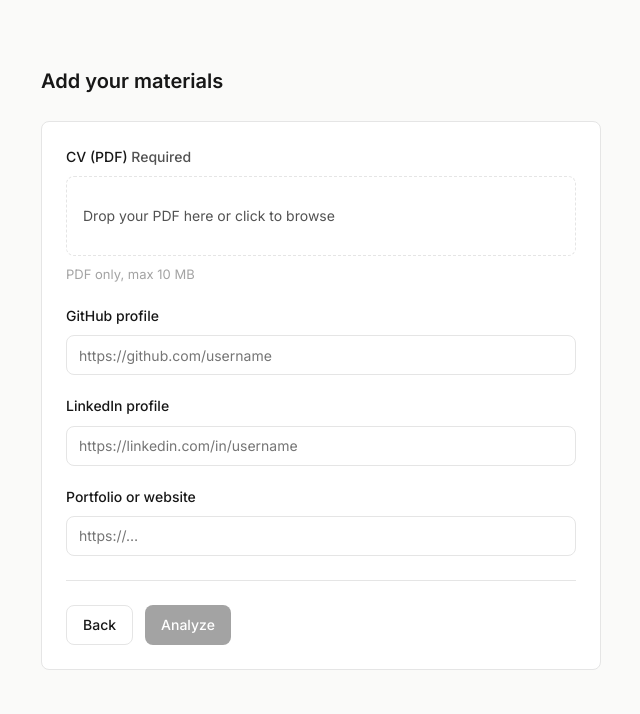
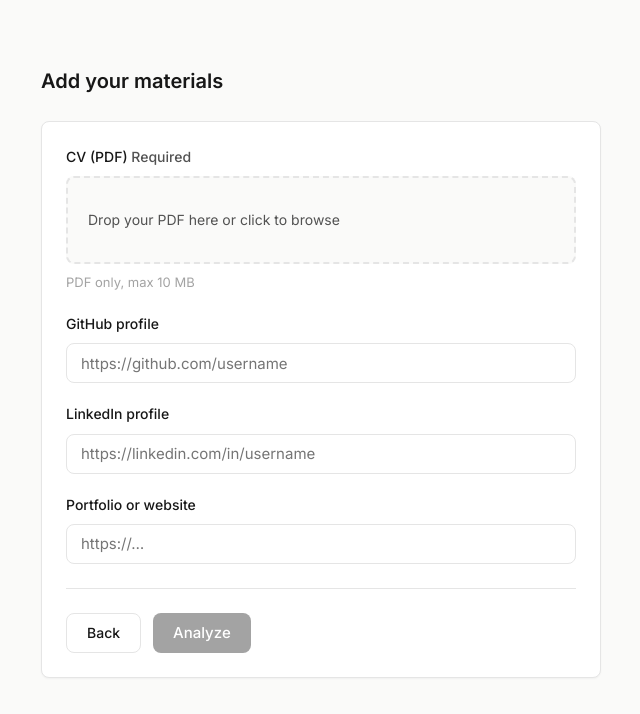
Before and after one commit to ozerenes/github-profile-analysis, a React (Vite) app in the folder frontend/: page / in a window 1280 px wide. Both pictures are taken after a click on the button "Start analysis". Shown: the top 714 px of the page, without its empty margins (239-879 px from the left). Built offline with nearby package versions, Linux system fonts and the light colour scheme; no server answers; the HTML template or start-up script is replaced by a standard one.

Commit message:
feat: implement button styles and enhance input and error screens with new design elements

```diff
--- a/frontend/src/index.css
+++ b/frontend/src/index.css
@@ -76,3 +76,39 @@ input:focus,
   border-color: var(--accent);
   box-shadow: 0 0 0 3px rgba(37, 99, 235, 0.12);
 }
+
+.btn-primary {
+  min-height: var(--btn-height);
+  padding: 0 20px;
+  font-size: 0.9375rem;
+  font-weight: 500;
+  color: #fff;
+  background: var(--btn-primary);
+  border: none;
+  border-radius: var(--radius);
+  cursor: pointer;
+}
+.btn-primary:hover:not(:disabled) {
+  background: var(--btn-primary-hover);
+}
+.btn-secondary {
+  min-height: var(--btn-height);
+  padding: 0 20px;
+  font-size: 0.875rem;
+  font-weight: 500;
+  background: var(--bg-surface);
+  border: 1px solid var(--border);
+  border-radius: var(--radius);
+  color: var(--text-primary);
+  cursor: pointer;
+}
+.btn-secondary:hover {
+  border-color: #d4d4d4;
+  background: #fafafa;
+}
+
+.drop-zone:hover,
+.drop-zone:focus-within {
+  border-color: var(--accent);
+  background: rgba(37, 99, 235, 0.04);
+}
--- a/frontend/src/screens/Error.jsx
+++ b/frontend/src/screens/Error.jsx
@@ -15,7 +15,7 @@ function Error({ message, onDismiss }) {
           background: 'var(--bg-surface)',
           border: '1px solid var(--border)',
           borderRadius: 'var(--radius)',
-          boxShadow: '0 1px 2px rgba(0,0,0,0.04)',
+          boxShadow: 'var(--shadow-sm)',
         }}
       >
         <h2 style={{ fontSize: '1.125rem', fontWeight: 600, marginBottom: 8 }}>
@@ -24,21 +24,7 @@ function Error({ message, onDismiss }) {
         <p style={{ fontSize: '0.9375rem', color: 'var(--text-secondary)', marginBottom: 24 }}>
           {message}
         </p>
-        <button
-          type="button"
-          onClick={onDismiss}
-          style={{
-            minHeight: 'var(--btn-height)',
-            padding: '0 16px',
-            fontSize: '0.875rem',
-            fontWeight: 500,
-            color: '#fff',
-            background: '#171717',
-            border: 'none',
-            borderRadius: 'var(--radius)',
-            cursor: 'pointer',
-          }}
-        >
+        <button type="button" onClick={onDismiss} className="btn-primary">
           Try again
         </button>
       </div>
--- a/frontend/src/screens/Input.jsx
+++ b/frontend/src/screens/Input.jsx
@@ -67,25 +67,27 @@ function Input({ onBack, onSubmit }) {
     if (fileInputRef.current) fileInputRef.current.value = '';
   };
 
-  const btnStyle = {
+  const inputBaseStyle = {
+    display: 'block',
+    width: '100%',
     minHeight: 'var(--btn-height)',
-    padding: '0 16px',
-    fontSize: '0.875rem',
-    fontWeight: 500,
+    padding: '0 14px',
+    fontSize: '0.9375rem',
+    border: '1px solid var(--border)',
     borderRadius: 'var(--radius)',
-    cursor: 'pointer',
   };
 
   return (
     <section style={{ maxWidth: 560 }}>
       <h2 style={{ fontSize: '1.25rem', fontWeight: 600, marginBottom: 24 }}>Add your materials</h2>
-      <form
+        <form
         onSubmit={handleSubmit}
         style={{
           background: 'var(--bg-surface)',
           border: '1px solid var(--border)',
           borderRadius: 'var(--radius)',
           padding: 'var(--space-24)',
+          boxShadow: 'var(--shadow-sm)',
         }}
       >
         {formError && (
@@ -111,20 +113,22 @@ function Input({ onBack, onSubmit }) {
             CV (PDF) <span style={{ color: 'var(--text-secondary)' }}>Required</span>
           </label>
           <div
+            className="drop-zone"
             onClick={() => fileInputRef.current?.click()}
             onDrop={handleDrop}
             onDragOver={handleDragOver}
             style={{
-              minHeight: 80,
-              padding: 16,
-              border: '1px dashed var(--border)',
+              minHeight: 88,
+              padding: 20,
+              border: '2px dashed var(--border)',
               borderRadius: 'var(--radius)',
-              background: 'var(--bg-surface)',
+              background: 'var(--bg-page)',
               cursor: 'pointer',
               display: 'flex',
               flexWrap: 'wrap',
               alignItems: 'center',
               gap: 12,
+              transition: 'border-color var(--transition), background var(--transition)',
             }}
           >
             {file ? (
@@ -139,11 +143,15 @@ function Input({ onBack, onSubmit }) {
                     removeFile();
                   }}
                   style={{
-                    ...btnStyle,
                     marginLeft: 'auto',
+                    minHeight: 'var(--btn-height)',
+                    padding: '0 14px',
+                    fontSize: '0.875rem',
+                    fontWeight: 500,
                     background: 'transparent',
                     border: 'none',
                     color: 'var(--text-secondary)',
+                    cursor: 'pointer',
                   }}
                 >
                   Remove
@@ -182,15 +190,7 @@ function Input({ onBack, onSubmit }) {
             value={githubUrl}
             onChange={(e) => setGithubUrl(e.target.value)}
             placeholder="https://github.com/username"
-            style={{
-              display: 'block',
-              width: '100%',
-              height: 'var(--btn-height)',
-              padding: '0 12px',
-              fontSize: '0.875rem',
-              border: '1px solid var(--border)',
-              borderRadius: 'var(--radius)',
-            }}
+            style={inputBaseStyle}
           />
         </div>
         <div style={{ marginBottom: 20 }}>
@@ -204,15 +204,7 @@ function Input({ onBack, onSubmit }) {
             value={linkedinUrl}
             onChange={(e) => setLinkedinUrl(e.target.value)}
             placeholder="https://linkedin.com/in/username"
-            style={{
-              display: 'block',
-              width: '100%',
-              height: 'var(--btn-height)',
-              padding: '0 12px',
-              fontSize: '0.875rem',
-              border: '1px solid var(--border)',
-              borderRadius: 'var(--radius)',
-            }}
+            style={inputBaseStyle}
           />
         </div>
         <div style={{ marginBottom: 24 }}>
@@ -226,15 +218,7 @@ function Input({ onBack, onSubmit }) {
             value={portfolioUrl}
             onChange={(e) => setPortfolioUrl(e.target.value)}
             placeholder="https://…"
-            style={{
-              display: 'block',
-              width: '100%',
-              height: 'var(--btn-height)',
-              padding: '0 12px',
-              fontSize: '0.875rem',
-              border: '1px solid var(--border)',
-              borderRadius: 'var(--radius)',
-            }}
+            style={inputBaseStyle}
           />
         </div>
 
@@ -248,26 +232,16 @@ function Input({ onBack, onSubmit }) {
             borderTop: '1px solid var(--border)',
           }}
         >
-          <button
-            type="button"
-            onClick={onBack}
-            style={{
-              ...btnStyle,
-              background: '#fff',
-              border: '1px solid var(--border)',
-              color: 'var(--text-primary)',
-            }}
-          >
+          <button type="button" onClick={onBack} className="btn-secondary">
             Back
           </button>
           <button
             type="submit"
             disabled={!file}
+            className="btn-primary"
             style={{
-              ...btnStyle,
-              color: '#fff',
-              background: file ? '#171717' : '#a3a3a3',
-              border: 'none',
+              background: file ? undefined : 'var(--text-muted)',
+              cursor: file ? 'pointer' : 'not-allowed',
             }}
           >
             Analyze
--- a/frontend/src/screens/Landing.jsx
+++ b/frontend/src/screens/Landing.jsx
@@ -1,38 +1,48 @@
 function Landing({ onStart }) {
   return (
     <section style={{ textAlign: 'center', maxWidth: 560, margin: '0 auto' }}>
-      <h1 style={{ fontSize: '1.5rem', fontWeight: 600, marginBottom: 8 }}>
+      <h1
+        style={{
+          fontSize: '1.75rem',
+          fontWeight: 700,
+          letterSpacing: '-0.02em',
+          marginBottom: 12,
+          lineHeight: 1.3,
+        }}
+      >
         Professional Presence Analyzer
       </h1>
-      <p style={{ fontSize: '1.0625rem', color: 'var(--text-secondary)', marginBottom: 24 }}>
+      <p
+        style={{
+          fontSize: '1.0625rem',
+          color: 'var(--text-secondary)',
+          marginBottom: 28,
+          lineHeight: 1.5,
+        }}
+      >
         Understand your job-finding potential and get a clear path forward.
       </p>
-      <p style={{ fontSize: '0.9375rem', textAlign: 'left', marginBottom: 16 }}>
+      <p
+        style={{
+          fontSize: '0.9375rem',
+          textAlign: 'left',
+          marginBottom: 20,
+          color: 'var(--text-primary)',
+        }}
+      >
         Upload your CV and, if you like, add your GitHub, LinkedIn, or portfolio. We analyze your
         materials and return a job potential score, best-fit roles, skill gaps, and a personalized
         learning roadmap. All based only on what you provide.
       </p>
-      <p style={{ fontSize: '0.875rem', color: '#a3a3a3', marginBottom: 32 }}>
+      <p style={{ fontSize: '0.875rem', color: 'var(--text-muted)', marginBottom: 32 }}>
         Analysis is based only on the documents and links you provide.
       </p>
-      <button
-        type="button"
-        onClick={onStart}
-        style={{
-          minHeight: 'var(--btn-height)',
-          padding: '0 16px',
-          fontSize: '0.875rem',
-          fontWeight: 500,
-          color: '#fff',
-          background: '#171717',
-          border: 'none',
-          borderRadius: 'var(--radius)',
-          cursor: 'pointer',
-        }}
-      >
+      <button type="button" onClick={onStart} className="btn-primary">
         Start analysis
       </button>
-      <p style={{ marginTop: 32, fontSize: '0.8125rem', color: '#a3a3a3' }}>PDF only, max 10 MB</p>
+      <p style={{ marginTop: 28, fontSize: '0.8125rem', color: 'var(--text-muted)' }}>
+        PDF only, max 10 MB
+      </p>
     </section>
   );
 }
--- a/frontend/src/screens/Loading.jsx
+++ b/frontend/src/screens/Loading.jsx
@@ -13,10 +13,11 @@ function Loading() {
           <span
             key={i}
             style={{
-              width: 6,
-              height: 6,
+              width: 8,
+              height: 8,
               borderRadius: '50%',
-              background: 'var(--border)',
+              background: 'var(--accent)',
+              opacity: 0.4,
               animation: 'loading-dot 1.2s ease-in-out infinite both',
               animationDelay: `${i * 0.2}s`,
             }}
```
